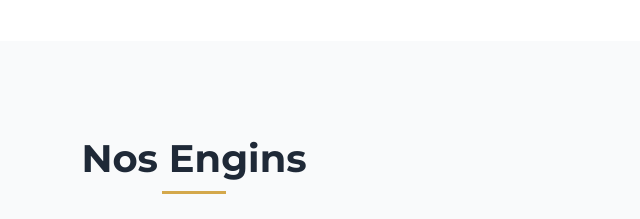
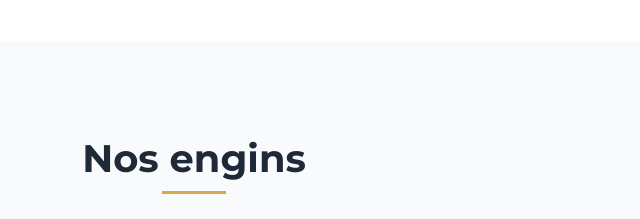
Before and after one commit to Hastec05/saermining, a plain HTML site: page index.html in a window 1280 px wide. Shown: the part 1600-1819 px from the top of the page, 446-1086 px from the left. Drawn offline with nearby package versions, Linux system fonts and the light colour scheme.

Commit message:
Fix capitalization in 'Nos engins' heading

```diff
--- a/index.html
+++ b/index.html
@@ -171,7 +171,7 @@
 <section id="engins" class="services-section">
     <div class="container">
         <div class="section-title fade-in">
-            <h2>Nos Engins</h2>
+            <h2>Nos engins</h2>
             <p>Des engins prêts à travailler, loués avec leurs opérateurs. Contactez-nous pour connaître les disponibilités.</p>
         </div>
         <div class="row g-4">
```
